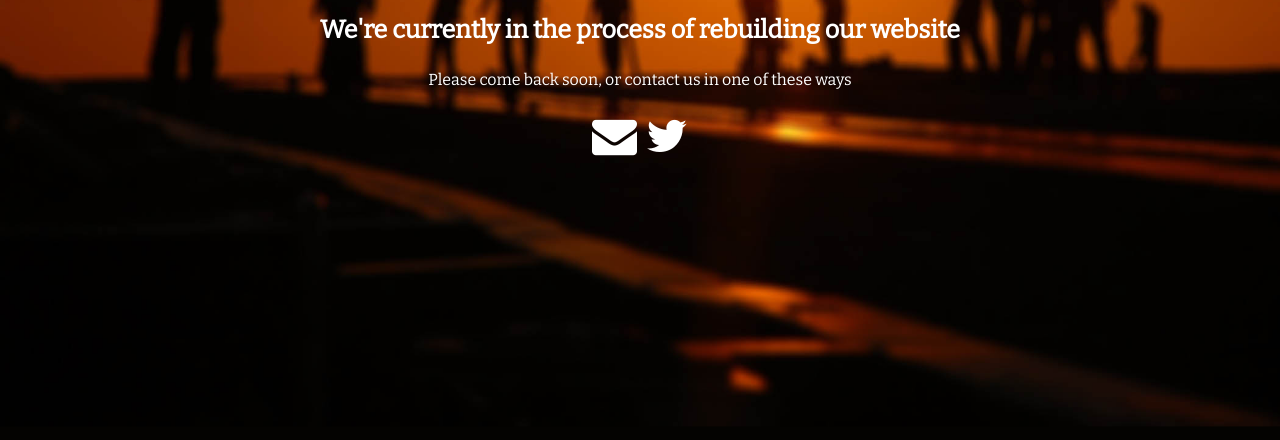
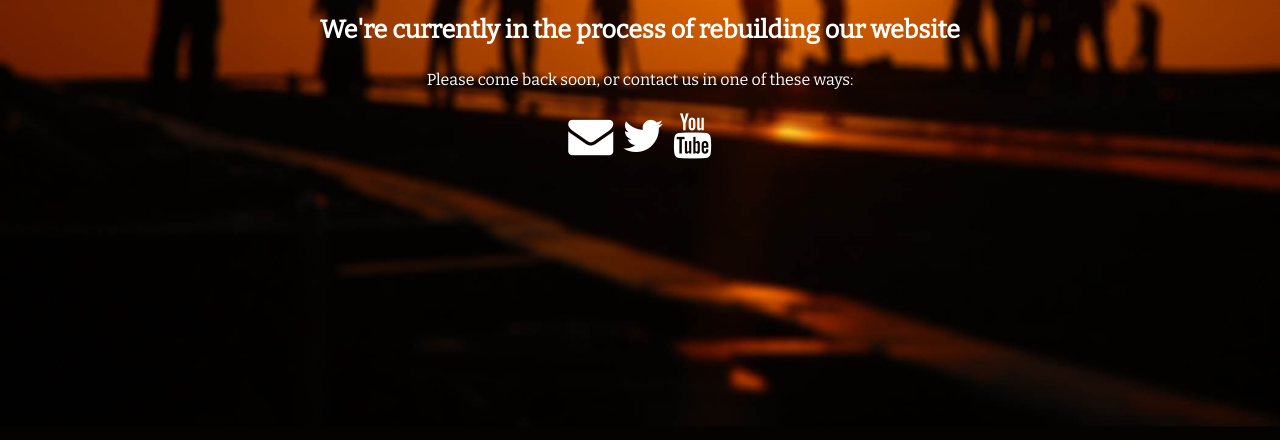
Before and after one commit to OffBlockFilms/offblockfilms.github.io, a plain HTML site: page index.html in a window 1280 px wide. Shown: the part 360-800 px from the top of the page. Drawn offline with nearby package versions, Linux system fonts and the light colour scheme.

Commit message:
Added YT

```diff
--- a/index.html
+++ b/index.html
@@ -10,10 +10,11 @@
       <h1>OffBlock Films</h1>
       <h2>Welcome to OffBlock Films</h2>
       <h3>We're currently in the process of rebuilding our website</h3>
-      <h4>Please come back soon, or contact us in one of these ways</h4>
+      <h4>Please come back soon, or contact us in one of these ways:</h4>
       <div class="grid">
         <a href='&#109;&#097;&#105;&#108;&#116;&#111;:&#105;&#110;&#102;&#111;&#064;&#111;&#102;&#102;&#098;&#108;&#111;&#099;&#107;&#102;&#105;&#108;&#109;&#115;&#046;&#099;&#111;&#109;' target="_blank"><div class="fa fa-envelope"></div></a>
         <a href="https://twitter.com/offblockfilms" target="_blank"><div class="fa fa-twitter"></div></a>
+        <a href="https://youtube.com/offblockfilms" target="_blank"><div class="fa fa-youtube"></div></a>
       </div>
     </div>
   </body>
```
